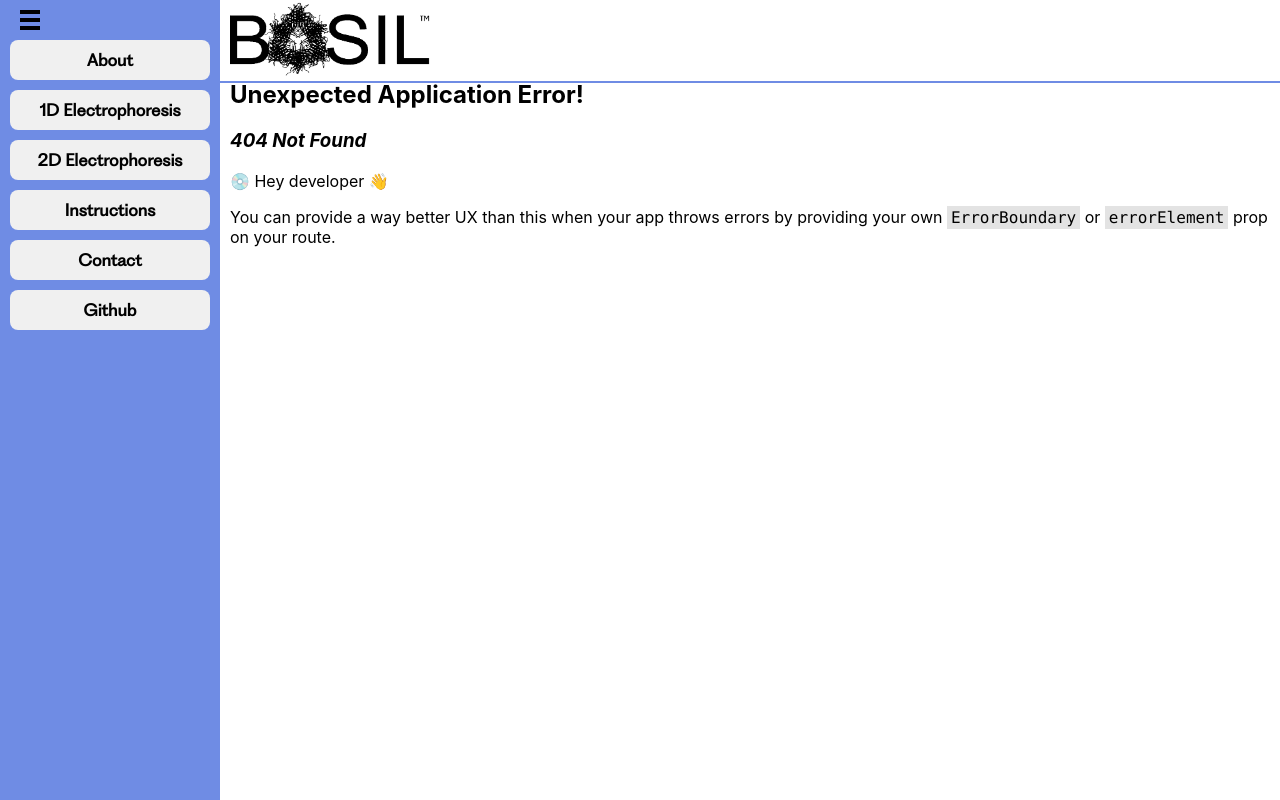
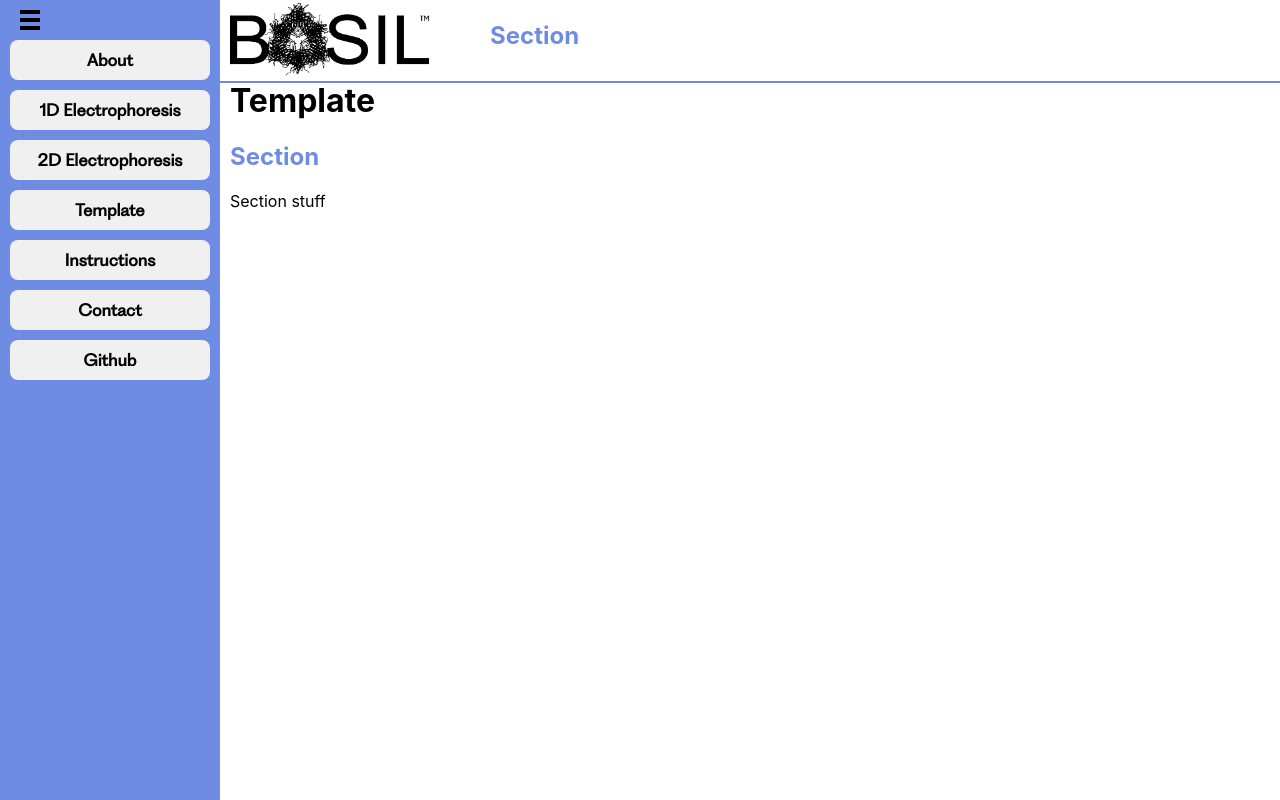
Before and after one commit to AmrMualla/RITSimulationofProteinSeparations, a React (Create React App) app in the folder frontend/jbio-web-app/: page /template in a window 1280 px wide. Before the commit this address had no page. Built offline with nearby package versions, Linux system fonts and the light colour scheme.

Commit message:
Added template page

```diff
--- a/frontend/jbio-web-app/src/Router.js
+++ b/frontend/jbio-web-app/src/Router.js
@@ -5,6 +5,7 @@ import OneDE from './components/OneDE.js';
 import TwoDE from './components/TwoDE.js';
 import Instructions from './components/Instructions.js';
 import Contact from './components/Contact.js';
+import Template from './components/Template.js';
 
 function Router({isOpen}) {
     const router = createBrowserRouter([
@@ -28,6 +29,10 @@ function Router({isOpen}) {
         path: "contact",
         element: <Contact />,
       },
+      {
+        path: "template",
+        element: <Template />,
+      },
     ]);
     return (
         <div className={isOpen ? "content" : "content-collapsed"}>
--- a/frontend/jbio-web-app/src/components/Sidebar.js
+++ b/frontend/jbio-web-app/src/components/Sidebar.js
@@ -30,6 +30,7 @@ function Sidebar({ isOpen, toggle }) {
                         </a>
                         <a href="1de"><span className="hoverable-text">1DE</span></a>
                         <a href="2de"><span className="hoverable-text">2DE</span></a>
+                        <a href="template"><span className="hoverable-text">T</span></a>
 
                         <a href="instructions">
                             <span>
@@ -74,6 +75,7 @@ function Sidebar({ isOpen, toggle }) {
                         <a href="/"><li className="hoverable-text">About</li></a>
                         <a href="1de"><li className="hoverable-text">1D Electrophoresis</li></a>
                         <a href="2de"><li className="hoverable-text">2D Electrophoresis</li></a>
+                        <a href="template"><li className="hoverable-text">Template</li></a>
                         <a href="instructions"><li className="hoverable-text">Instructions</li></a>
                         <a href="contact"><li className="hoverable-text">Contact</li></a>
                         <a href="https://github.com/AmrMualla/RITSimulationofProteinSimulations" target="_blank" rel="noopener noreferrer"><li className="hoverable-text">Github</li></a>
--- /dev/null
+++ b/frontend/jbio-web-app/src/components/Template.js
@@ -0,0 +1,16 @@
+function Template() {
+    return (
+        <div>
+            <div className="navbar">
+                <a href="#section"><h2 className="section-header">Section</h2></a>
+            </div>
+            <h1 className="page-header">Template</h1>
+            <h2 className="section-header" id="section">Section</h2>
+            <p>
+                Section stuff
+            </p>
+        </div>
+    );
+}
+
+export default Template;
```
